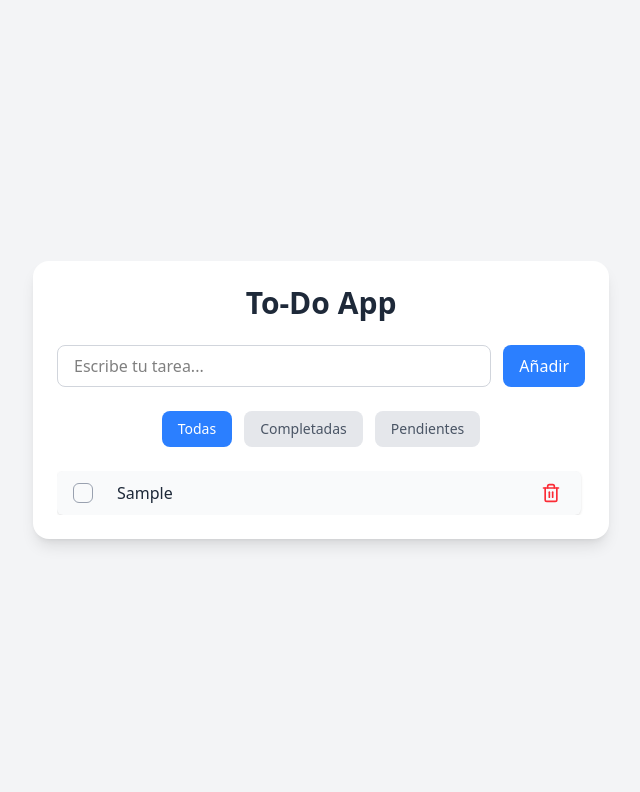
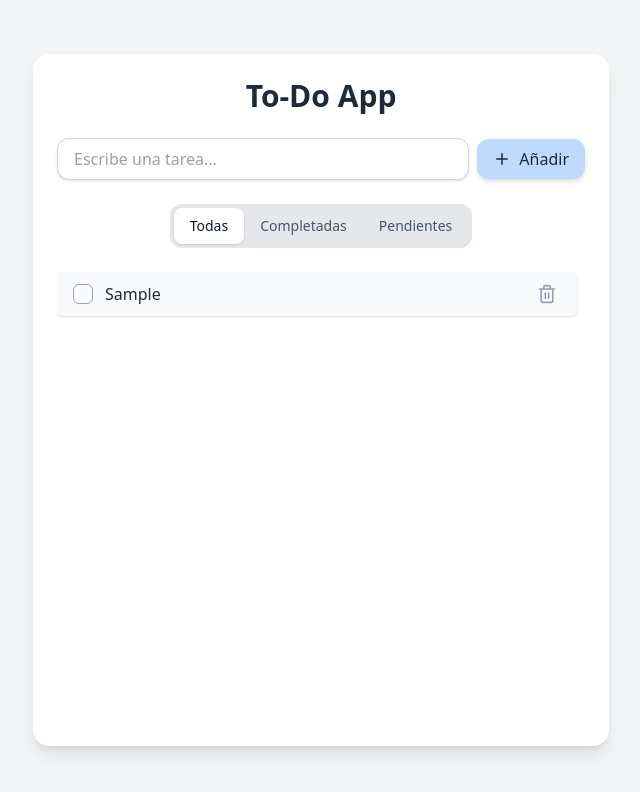
Before and after one commit to Gabriel-Karajallo/To-Do-App, a React (Vite) app: page / in a window 1280 px wide. Both pictures are taken after typing "Sample" into the empty fields and a click on the button "Añadir". Shown: the top 792 px of the page, without its empty margins (319-959 px from the left). Built offline with nearby package versions, Linux system fonts and the light colour scheme.

Commit message:
Se mejora funcionalidades y estilos

```diff
--- a/src/App.tsx
+++ b/src/App.tsx
@@ -4,6 +4,8 @@ import TodoList from "./Components/TodoList"
 import type { Todo } from "./Types/todo"
 import "./Styles/index.css"
 import "./Styles/app.css"
+import FilterSegment from "./Components/FilterSegment";
+
 
 export default function App() {
   const [todos, setTodos] = useState<Todo[]>(() => {
@@ -57,38 +59,7 @@ export default function App() {
         <TodoForm onAddTodo={addTodo} />
 
         {/* Filtros */}
-        <div className="flex justify-center gap-3">
-          <button
-            onClick={() => setFilter("all")}
-            className={`px-4 py-2 rounded-lg text-sm font-medium transition ${
-              filter === "all"
-                ? "bg-blue-500 text-white"
-                : "bg-gray-200 dark:bg-neutral-700 dark:text-gray-300 text-gray-600"
-            }`}
-          >
-            Todas
-          </button>
-          <button
-            onClick={() => setFilter("completed")}
-            className={`px-4 py-2 rounded-lg text-sm font-medium transition ${
-              filter === "completed"
-                ? "bg-green-500 text-white"
-                : "bg-gray-200 dark:bg-neutral-700 dark:text-gray-300 text-gray-600"
-            }`}
-          >
-            Completadas
-          </button>
-          <button
-            onClick={() => setFilter("pending")}
-            className={`px-4 py-2 rounded-lg text-sm font-medium transition ${
-              filter === "pending"
-                ? "bg-yellow-500 text-white"
-                : "bg-gray-200 dark:bg-neutral-700 dark:text-gray-300 text-gray-600"
-            }`}
-          >
-            Pendientes
-          </button>
-        </div>
+        <FilterSegment filter={filter} setFilter={setFilter} />
 
         {/* Lista */}
         <TodoList
--- /dev/null
+++ b/src/Components/FilterSegment.tsx
@@ -0,0 +1,35 @@
+import type { Dispatch, SetStateAction } from "react";
+
+
+type Filter = "all" | "completed" | "pending";
+
+interface FilterSegmentProps {
+  filter: Filter;
+  setFilter: Dispatch<SetStateAction<Filter>>;
+}
+
+export default function FilterSegment({ filter, setFilter }: FilterSegmentProps) {
+  const segments: { label: string; value: Filter }[] = [
+    { label: "Todas", value: "all" },
+    { label: "Completadas", value: "completed" },
+    { label: "Pendientes", value: "pending" },
+  ];
+
+  return (
+    <div className="flex bg-gray-200 dark:bg-neutral-700 rounded-xl p-1 w-max mx-auto">
+      {segments.map((seg) => (
+        <button
+          key={seg.value}
+          onClick={() => setFilter(seg.value)}
+          className={`px-4 py-2 rounded-lg text-sm font-medium transition-colors duration-300
+            ${filter === seg.value
+              ? "bg-white dark:bg-gray-600 text-gray-900 dark:text-white shadow"
+              : "text-gray-600 dark:text-gray-300 hover:bg-gray-100 dark:hover:bg-neutral-600"
+            }`}
+        >
+          {seg.label}
+        </button>
+      ))}
+    </div>
+  );
+}
--- a/src/Components/TodoForm.tsx
+++ b/src/Components/TodoForm.tsx
@@ -1,4 +1,6 @@
+import { motion } from "framer-motion"
 import { useState } from "react"
+import { Plus } from "lucide-react";
 
 interface TodoFormProps {
   onAddTodo: (text: string) => void
@@ -6,29 +8,47 @@ interface TodoFormProps {
 
 export default function TodoForm({ onAddTodo }: TodoFormProps) {
   const [text, setText] = useState("")
+  const [isClicked, setIsClicked] = useState(false);
 
   const handleSubmit = (e: React.FormEvent) => {
     e.preventDefault()
     if (text.trim() === "") return
+
+    // disparar animación breve
+    setIsClicked(true);
+    setTimeout(() => setIsClicked(false), 300); // dura 0.3s
+
     onAddTodo(text)
     setText("")
   }
 
   return (
-    <form onSubmit={handleSubmit} className="flex gap-3">
+    <form onSubmit={handleSubmit} className="flex items-center space-x-2 w-full">
+      {/* Input */}
       <input
         type="text"
         value={text}
         onChange={(e) => setText(e.target.value)}
-        placeholder="Escribe tu tarea..."
-        className="flex-1 border border-gray-300 dark:border-neutral-600 rounded-lg px-4 py-2 focus:outline-none focus:ring-2 focus:ring-blue-400 dark:bg-neutral-700 dark:text-white"
+        placeholder="Escribe una tarea..."
+        className="flex-1 rounded-xl border border-gray-300 dark:border-gray-600 bg-white dark:bg-gray-800 px-4 py-2 text-gray-800 dark:text-gray-200 placeholder-gray-400 dark:placeholder-gray-500
+               focus:outline-none focus:ring-2 focus:ring-blue-200 dark:focus:ring-blue-400 transition-all duration-300 shadow-sm"
       />
-      <button
+      {/* Botón animado con icono */}
+      <motion.button
+        whileHover={{ scale: 1.05 }}
+        whileTap={{ scale: 0.95 }}
         type="submit"
-        className="bg-blue-500 text-white px-4 py-2 rounded-lg hover:bg-blue-600 transition-colors"
+        className="rounded-xl bg-blue-200 text-gray-800 px-4 py-2 font-medium shadow-md
+                   hover:bg-blue-300 dark:bg-blue-700 dark:text-gray-200 dark:hover:bg-blue-600 flex items-center gap-2 transition-colors duration-300"
       >
+        <motion.span
+          animate={isClicked ? { rotate: 360 } : { rotate: 0 }}
+          transition={{ duration: 0.3, ease: "easeInOut" }}
+        >
+          <Plus size={18} />
+        </motion.span>
         Añadir
-      </button>
+      </motion.button>
     </form>
   )
 }
--- a/src/Components/TodoItem.tsx
+++ b/src/Components/TodoItem.tsx
@@ -1,4 +1,4 @@
-import { Trash2 } from "lucide-react";
+import { Trash2, Check } from "lucide-react";
 import type { Todo } from "../Types/todo";
 import { motion } from "framer-motion";
 
@@ -11,27 +11,35 @@ interface TodoItemProps {
 
 export default function TodoItem({ todo, onToggle, onDelete }: TodoItemProps) {
   return (
-    <li className="flex items-center justify-between bg-gray-50 dark:bg-neutral-700 px-4 py-2 rounded-md shadow-sm transform transition-all duration-300 ease-in-out">
-      <div className="flex items-center gap-3">
+    <motion.li
+      layout
+      initial={{ opacity: 0, y: -10 }}   // entra desde arriba
+      animate={{ opacity: 1, y: 0 }}     // animación al entrar
+      exit={{ opacity: 0, x: 50 }}       // animación al salir
+      transition={{ duration: 0.3 }}
+      className="flex items-center justify-between bg-gray-50 dark:bg-neutral-700 px-4 py-2 rounded-md shadow-sm transform transition-all duration-300 ease-in-out"
+    >
+      <div className="flex items-center gap-3 relative">
         <motion.input
           type="checkbox"
           checked={todo.completed}
           onChange={onToggle}
-          whileTap={{ scale: 1.2 }} // pequeño “pop” al hacer click
-          whileHover={{ scale: 1.1 }} // ligera ampliación al pasar el mouse
-          className="h-5 w-5 cursor-pointer appearance-none rounded-md border
-                     border-gray-400 dark:border-gray-600
-                     checked:bg-white checked:border-white
+          whileTap={{ scale: 1.2 }}      // pequeño “pop” al hacer click
+          whileHover={{ scale: 1.1 }}    // ligera ampliación al pasar el mouse
+          className="appearance-none h-5 w-5 border border-gray-400 dark:border-gray-600 rounded-md
+                     checked:bg-blue-500 checked:border-blue-500
                      transition-all duration-300
-                     focus:outline-none focus:ring-2 focus:ring-white"
+                     focus:outline-none focus:ring-2 focus:ring-blue-400"
         />
-        <motion.span
-          className={`text-gray-800 dark:text-gray-100`}
-          initial={{ scaleX: 0 }}
-          animate={{ scaleX: todo.completed ? 1 : 0 }}
-          style={{ originX: 0 }}
-          transition={{ duration: 0.3, ease: "easeInOut" }}
-        ></motion.span>
+
+        {/* Icono Check de lucide, solo visible si está marcado */}
+        {todo.completed && (
+          <Check
+            size={10}
+            className="absolute left-0 top-0.1 m-auto h-5 w-5 text-white pointer-events-none"
+          />
+        )}
+
         <span
           className={`text-gray-800 dark:text-gray-100 transition-all duration-300 ${
             todo.completed
@@ -42,12 +50,13 @@ export default function TodoItem({ todo, onToggle, onDelete }: TodoItemProps) {
           {todo.text}
         </span>
       </div>
+
       <button
         onClick={onDelete}
-        className="text-red-500 hover:text-red-700 p-1 rounded-md transition-colors"
+        className="text-gray-400 dark:text-gray-500 hover:text-gray-600 dark:hover:text-gray-300 p-1 rounded-md transition-colors"
       >
         <Trash2 size={20} />
       </button>
-    </li>
+    </motion.li>
   );
 }
--- a/src/Components/TodoList.tsx
+++ b/src/Components/TodoList.tsx
@@ -1,6 +1,7 @@
-import { AnimatePresence, motion } from "framer-motion"
+import { AnimatePresence, motion } from "framer-motion";
 import TodoItem from "./TodoItem";
 import type { Todo } from "../Types/todo";
+
 
 interface TodoListProps {
   todos: Todo[];
@@ -13,14 +14,20 @@ export default function TodoList({
   onToggleTodo,
   onDeleteTodo,
 }: TodoListProps) {
+  const containerHeight = "min-h-[450px] max-h-[450px]";
   return (
-    <div className="space-y-3">
+    <div className="w-full">
+      <div
+        className={`overflow-y-auto overflow-x-hidden pr-1 w-full ${containerHeight}`}
+      >
       {todos.length === 0 ? (
-        <p className="text-gray-500 italic text-center dark:text-gray-400">
-          No hay tareas aún
-        </p>
+        <div className="flex items-center justify-center h-full">
+          <p className="text-gray-500 italic text-center dark:text-gray-400">
+            Aún no hay tareas. ¡Añade una!
+          </p>
+        </div>
       ) : (
-        <div className="max-h-96 overflow-y-auto pr-1">
+        <div className="min-h-[450px] max-h-[450px] overflow-y-auto overflow-x-hidden pr-1 w-full">
           <ul className="space-y-2">
             <AnimatePresence>
               {todos.map((todo) => (
@@ -43,5 +50,6 @@ export default function TodoList({
         </div>
       )}
     </div>
+    </div>
   );
 }
```
